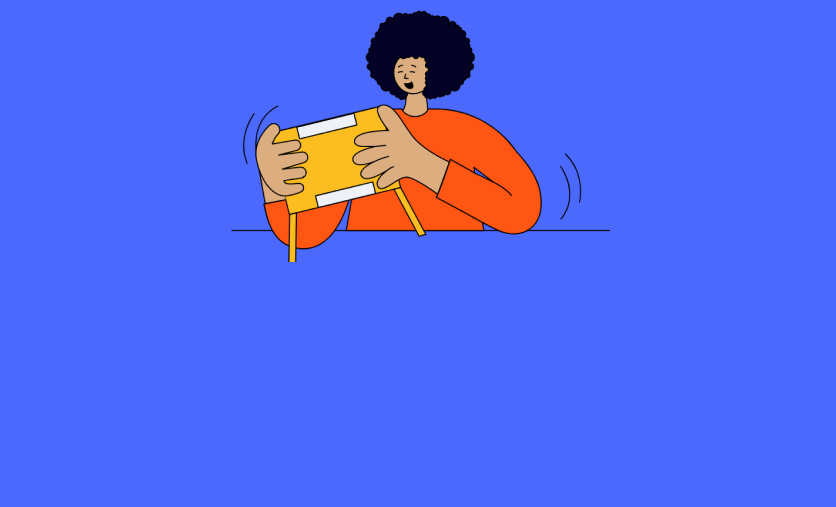
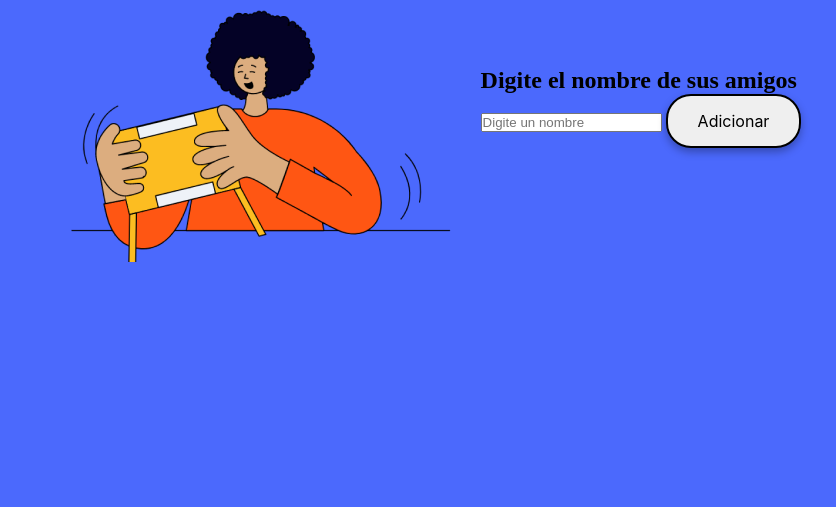
Before and after one commit to AlexisPB29/challenge-amigo-secreto, a plain HTML site: page index.html in a window 1280 px wide. Shown: the part 293-800 px from the top of the page, without its empty margins (224-1060 px from the left). Drawn offline with Linux system fonts and the light colour scheme.

Commit message:
Formulario para los nombres de amigos

```diff
--- a/index.html
+++ b/index.html
@@ -19,5 +19,19 @@
       />
     </div>
   </header>
+   <main class="wrapper">
+    <h2 class="subtitle">Digite el nombre de sus amigos</h2>
+
+    <!-- INPUT + ADD -->
+    <div class="add-box" role="group" aria-label="Agregar participante">
+      <input
+        id="nameInput"
+        type="text"
+        placeholder="Digite un nombre"
+        autocomplete="off"
+        aria-label="Nombre del participante"
+      />
+      <button id="addBtn" class="btn btn--add" type="button">Adicionar</button>
+    </div>
 </body>
 </html>
```
